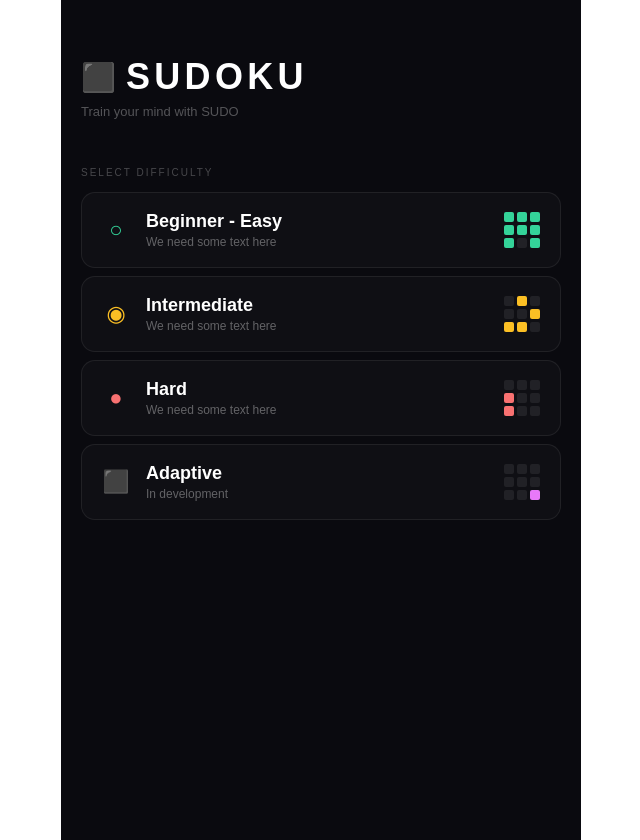
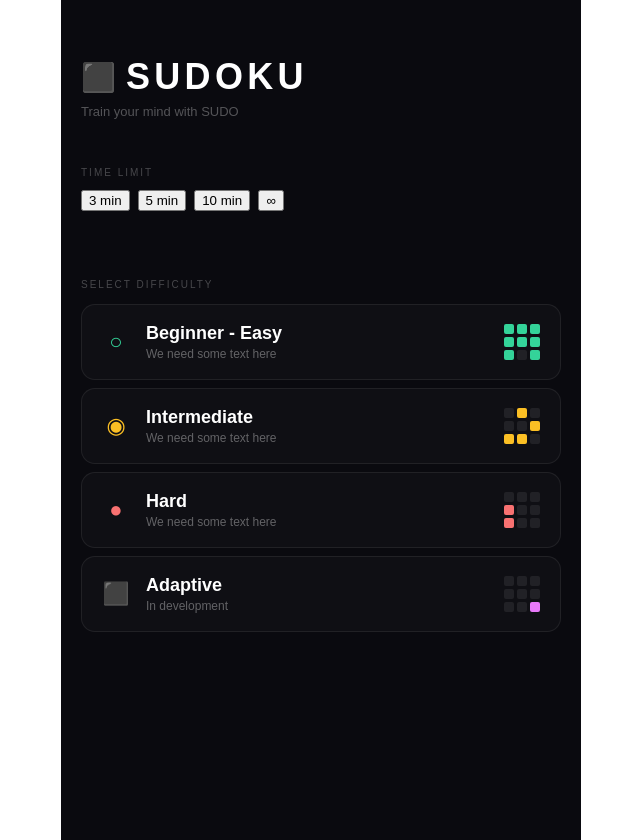
Before and after one commit to kkostia/SB4_Project, a React (Create React App) app in the folder sudoku-pwa/: page / in a window 1280 px wide. Shown: the whole page, without its empty margins (319-959 px from the left). Built offline with nearby package versions, Linux system fonts and the light colour scheme.

Commit message:
Time limit selector created. SCRUM-29

```diff
--- a/sudoku-pwa/src/components/HomePage.jsx
+++ b/sudoku-pwa/src/components/HomePage.jsx
@@ -6,6 +6,13 @@ const DIFFICULTIES = [
   { id: "medium", label: "Intermediate", clues: 32, tagline: "We need some text here", icon: "◉", color: "#fbbf24", filled: 4 },
   { id: "hard", label: "Hard", clues: 24, tagline: "We need some text here", icon: "●", color: "#f87171", filled: 2 },
   { id: "adaptive", label: "Adaptive", clues: 17, tagline: "In development", icon: "⬛", color: "#e879f9", filled: 1, disabled: true },
+];
+
+const TIME_LIMITS = [
+  { label: "3 min", seconds: 180 },
+  { label: "5 min", seconds: 300 },
+  { label: "10 min", seconds: 600 },
+  { label: "∞", seconds: null },
 ];
 
 function MiniGrid({ filled, color }) {
@@ -35,6 +42,25 @@ export default function HomePage({ onStartGame, bestTimes = {} }) {
         </div>
         <p style={{ fontSize: "13px", color: "rgba(255,255,255,0.3)", margin: 0 }}>Train your mind with SUDO</p>
       </header>
+
+      {/* Time limit selector */}
+      <div style={{ marginTop: "40px", marginBottom: "28px" }}>
+        <div style={{ fontSize: "10px", color: "rgba(255,255,255,0.25)", letterSpacing: "0.2em", marginBottom: "12px" }}>
+          TIME LIMIT
+        </div>
+
+        <div style={{ display: "flex", gap: "8px" }}>
+          {TIME_LIMITS.map((t) => {
+            return (
+              <button
+              >
+                {t.label}
+              </button>
+            );
+          })}
+        </div>
+
+      </div>
 
       <div style={{ fontSize: "10px", color: "rgba(255,255,255,0.25)", letterSpacing: "0.2em", marginTop: "40px", marginBottom: "14px" }}>
         SELECT DIFFICULTY
```
